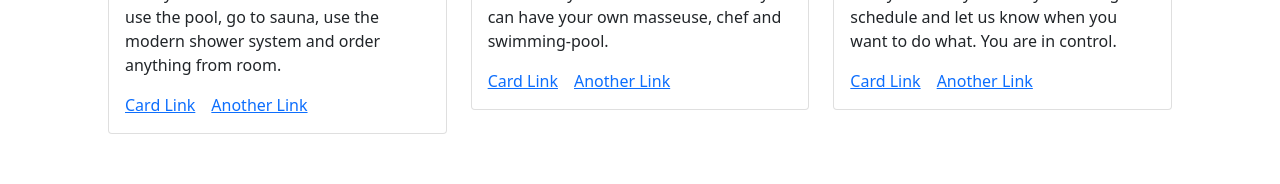
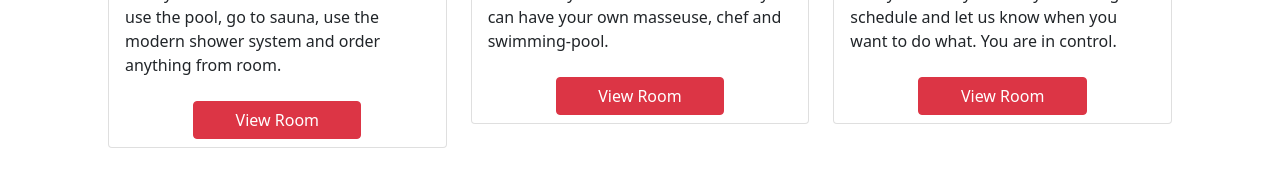
Before and after one commit to ajkacca457/Travelpal, a React (Create React App) app: page / in a window 1280 px wide. Shown: the part 1872-2056 px from the top of the page. Built offline with nearby package versions, Linux system fonts and the light colour scheme.

Commit message:
add route for special rooms

```diff
--- a/src/App.js
+++ b/src/App.js
@@ -4,6 +4,7 @@ import Rooms from './pages/Rooms';
 import Services from './pages/Services';
 import Singleroom from './pages/Singleroom';
 import Singleservice from './pages/Singleservice';
+import Hotroom from './pages/Hotroom';
 import Error from './pages/Error';
 import Navigation from './componets/Nav';
 import Footer from './componets/Footer';
@@ -22,6 +23,7 @@ function App() {
       <Rooms path="/rooms"/>
       <Services path="/services"/>
       <Singleroom path="/rooms/:roomid"/>
+      <Hotroom path="/hotrooms/:hotroomid"/>
       <Singleservice path="/services/:serviceid" />
       <Error path="/error"/>
       </Router>
--- a/src/componets/Roomcard.js
+++ b/src/componets/Roomcard.js
@@ -1,12 +1,13 @@
 import React from 'react';
 import "../App.css";
+import { Link } from "@reach/router";
 
 import {
     Card, CardText, CardBody, CardLink,
     CardTitle, CardSubtitle
   } from 'reactstrap';
 
-const Roomcard = ({rtitle,rsubtitle, rimg, ralt, rinfo}) => {
+const Roomcard = ({rid,rtitle,rsubtitle, rimg, ralt, rinfo}) => {
     return (
         <div className="roomcard col-12 col-md-6 col-lg-4 mb-2">
          <Card>
@@ -17,9 +18,8 @@ const Roomcard = ({rtitle,rsubtitle, rimg, ralt, rinfo}) => {
          <img width="100%" src={rimg} alt={ralt} />
         <CardBody>
           <CardText>{rinfo}</CardText>
-          <CardLink href="#">Card Link</CardLink>
-          <CardLink href="#">Another Link</CardLink>
         </CardBody>
+          <Link to={`/hotrooms/${rid}`} className="btn btn-danger w-50 mx-auto my-2">View Room</Link>
       </Card>
         </div>
     )
--- a/src/containers/Displayrooms.js
+++ b/src/containers/Displayrooms.js
@@ -14,7 +14,7 @@ const Displayrooms = () => {
     console.log(hotrooms);
     const allrooms= hotrooms.map((item)=>{
         return (
-            <Roomcard key={item.rid} rtitle={item.rtitle} rsubtitle={item.rsubtitle} rimg={item.rimg} ralt={item.ralt} rinfo={item.rinfo} />
+            <Roomcard key={item.rid} rid={item.rid} rtitle={item.rtitle} rsubtitle={item.rsubtitle} rimg={item.rimg} ralt={item.ralt} rinfo={item.rinfo} />
         )
     })
 
--- /dev/null
+++ b/src/pages/Hotroom.js
@@ -0,0 +1,35 @@
+import React from 'react';
+import "../App.css"
+import { useContext } from 'react';
+import {RoomsContext} from "../context/RoomsContext";
+import {
+    Card, CardText, CardBody, CardLink,
+    CardTitle, CardSubtitle
+  } from 'reactstrap';
+
+const Hotroom = ({hotroomid}) => {
+
+    const {roominfo:{hotrooms}}=useContext(RoomsContext);
+
+    const room= hotrooms.filter((item)=> item.rid===hotroomid);
+
+    console.log(room);
+
+    return (
+        <div className="singleroom">
+            <Card>
+        <CardBody>
+          <CardTitle tag="h5">{room[0].rtitle}</CardTitle>
+          <CardSubtitle tag="h6" className="mb-2 text-muted">{room[0].rsubtitle}</CardSubtitle>
+        </CardBody>
+        <img width="100%" src={room[0].rimg} alt="Card image cap" style={{height:"60vh"}}/>
+        <CardBody>
+          <CardText>{room[0].rinfo}</CardText>
+          <CardSubtitle tag="h5" className="mb-2 text-muted">{room[0].rcity}{" , "} {room[0].rcountry}</CardSubtitle>
+        </CardBody>
+      </Card>
+        </div>
+    )
+}
+
+export default Hotroom;
```
